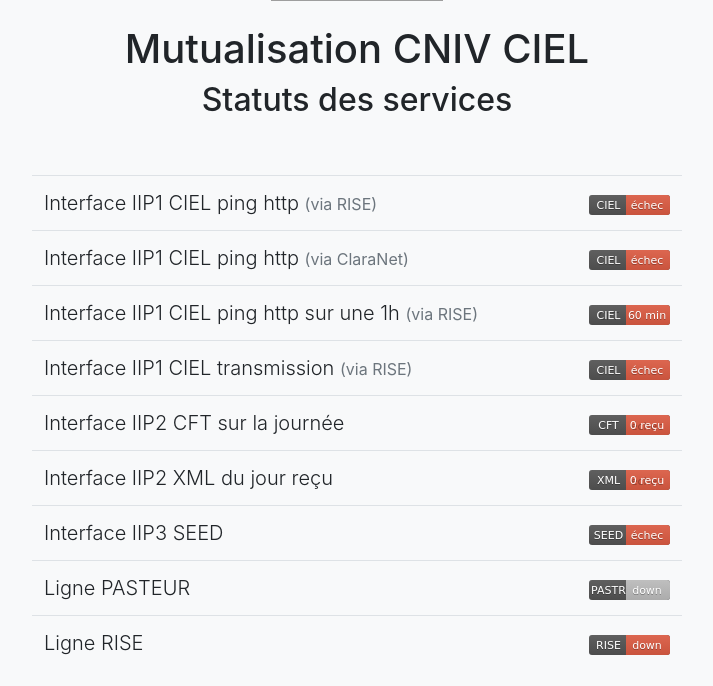
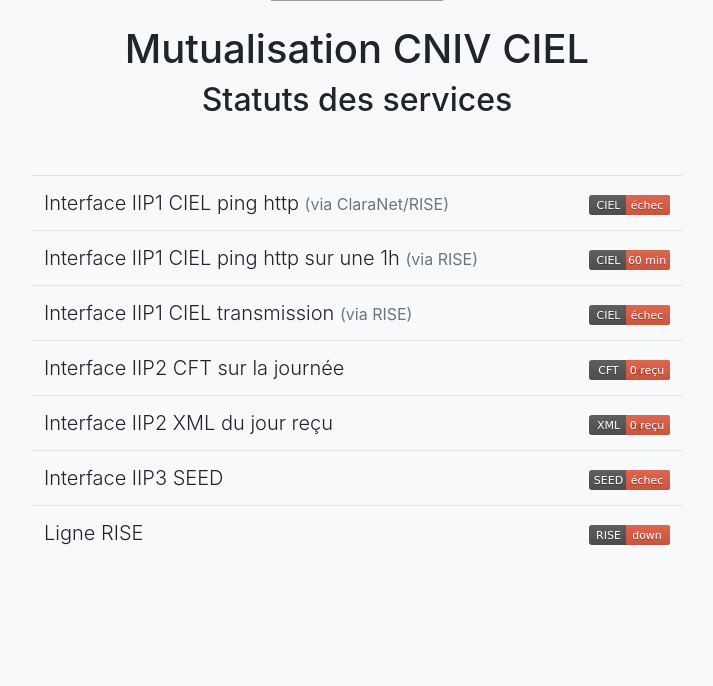
Before and after one commit to 24eme/mutualisation-douane, a PHP site: page /status/index.php in a window 1280 px wide. Shown: the part 219-905 px from the top of the page, without its empty margins (283-996 px from the left). After the commit the page ends 764 px from the top, so only its background shows below. Run offline with PHP 8.4, Linux system fonts and the light colour scheme; data that the repository does not hold is empty; grey boxes are pictures that could not be loaded.

Commit message:
Suppression de la ligne pasteur

```diff
--- a/status/CIELviaClaraNet.svg.php
+++ /dev/null
@@ -1,18 +0,0 @@
-<?php
-
-header('Content-Type: image/svg+xml');
-
-$ch = curl_init();
-curl_setopt($ch, CURLOPT_URL, "http://10.124.111.12/authtoken/oauth2/v1/ping");
-curl_setopt($ch, CURLOPT_INTERFACE, '10.222.223.10');
-curl_setopt($ch, CURLOPT_CONNECTTIMEOUT, 1);
-curl_setopt($ch, CURLOPT_TIMEOUT, 1); //timeout in seconds
-curl_setopt($ch, CURLOPT_RETURNTRANSFER, 1);
-$ping  = curl_exec($ch);
-curl_close($ch);
-
-if($ping && preg_match('/Europe.Paris/', $ping) ): ?>
-<svg xmlns="http://www.w3.org/2000/svg" xmlns:xlink="http://www.w3.org/1999/xlink" width="88" height="20"><linearGradient id="b" x2="0" y2="100%"><stop offset="0" stop-color="#bbb" stop-opacity=".1"/><stop offset="1" stop-opacity=".1"/></linearGradient><clipPath id="a"><rect width="88" height="20" rx="3" fill="#fff"/></clipPath><g clip-path="url(#a)"><path fill="#555" d="M0 0h37v20H0z"/><path fill="#4c1" d="M37 0h51v20H37z"/><path fill="url(#b)" d="M0 0h88v20H0z"/></g><g fill="#fff" text-anchor="middle" font-family="DejaVu Sans,Verdana,Geneva,sans-serif" font-size="110"><text x="195" y="150" fill="#010101" fill-opacity=".3" transform="scale(.1)" textLength="270">CIEL</text><text x="195" y="140" transform="scale(.1)" textLength="270">CIEL</text><text x="615" y="150" fill="#010101" fill-opacity=".3" transform="scale(.1)" textLength="410">ping OK</text><text x="615" y="140" transform="scale(.1)" textLength="410">ping OK</text></g></svg>
-<?php else: ?>
-<svg xmlns="http://www.w3.org/2000/svg" width="81" height="20"><linearGradient id="a" x2="0" y2="100%"><stop offset="0" stop-color="#bbb" stop-opacity=".1"/><stop offset="1" stop-opacity=".1"/></linearGradient><rect rx="3" width="81" height="20" fill="#555"/><rect rx="3" x="37" width="44" height="20" fill="#e05d44"/><path fill="#e05d44" d="M37 0h4v20h-4z"/><rect rx="3" width="81" height="20" fill="url(#a)"/><g fill="#fff" text-anchor="middle" font-family="DejaVu Sans,Verdana,Geneva,sans-serif" font-size="11"><text x="19.5" y="15" fill="#010101" fill-opacity=".3">CIEL</text><text x="19.5" y="14">CIEL</text><text x="58" y="15" fill="#010101" fill-opacity=".3">échec</text><text x="58" y="14">échec</text></g></svg>
-<?php endif; ?>
--- a/status/PASTEUR.svg.php
+++ /dev/null
@@ -1,12 +0,0 @@
-<?php
-
-header('Content-Type: image/svg+xml');
-
-$ping = file_get_contents("http://10.253.161.5/authtokenqualif/oauth2/v1/ping", false, stream_context_create(array('http' => array('timeout' => 1))));
-exec("tcptraceroute -f 6 -m 6 -q 1 -n -w 1  10.253.161.5 80", $output);
-
-if($ping || preg_match('/10.94.10.2/', $output[0])): ?>
-<svg xmlns="http://www.w3.org/2000/svg" xmlns:xlink="http://www.w3.org/1999/xlink" width="88" height="20"><linearGradient id="b" x2="0" y2="100%"><stop offset="0" stop-color="#bbb" stop-opacity=".1"/><stop offset="1" stop-opacity=".1"/></linearGradient><clipPath id="a"><rect width="88" height="20" rx="3" fill="#fff"/></clipPath><g clip-path="url(#a)"><path fill="#555" d="M0 0h37v20H0z"/><path fill="#4c1" d="M37 0h51v20H37z"/><path fill="url(#b)" d="M0 0h88v20H0z"/></g><g fill="#fff" text-anchor="middle" font-family="DejaVu Sans,Verdana,Geneva,sans-serif" font-size="110"><text x="195" y="150" fill="#010101" fill-opacity=".3" transform="scale(.1)" textLength="270">PASTR</text><text x="195" y="140" transform="scale(.1)" textLength="270">PASTR</text><text x="615" y="150" fill="#010101" fill-opacity=".3" transform="scale(.1)" textLength="410">^ UP ^</text><text x="615" y="140" transform="scale(.1)" textLength="410">^ UP ^</text></g></svg>
-<?php else: ?>
-<svg xmlns="http://www.w3.org/2000/svg" width="81" height="20"><linearGradient id="a" x2="0" y2="100%"><stop offset="0" stop-color="#bbb" stop-opacity=".1"/><stop offset="1" stop-opacity=".1"/></linearGradient><rect rx="3" width="81" height="20" fill="#555"/><rect rx="3" x="37" width="44" height="20" fill="#bfbfbf"/><path fill="#bfbfbf" d="M37 0h4v20h-4z"/><rect rx="3" width="81" height="20" fill="url(#a)"/><g fill="#fff" text-anchor="middle" font-family="DejaVu Sans,Verdana,Geneva,sans-serif" font-size="11"><text x="19.5" y="15" fill="#010101" fill-opacity=".3">PASTR</text><text x="19.5" y="14">PASTR</text><text x="58" y="15" fill="#010101" fill-opacity=".3">down</text><text x="58" y="14">down</text></g></svg>
-<?php endif; ?>
--- a/status/index.php
+++ b/status/index.php
@@ -17,14 +17,12 @@
 <center>
       <div style="width: 650px">
 <table class="lead table">
-<tr><td>Interface IIP1 CIEL ping http <small class="text-muted">(via RISE)</small></td><td class="text-right"><img src="CIEL.svg.php"/></td></tr>
-<tr><td>Interface IIP1 CIEL ping http <small class="text-muted">(via ClaraNet)</small></td><td class="text-right"><img src="CIELviaClaraNet.svg.php"/></td></tr>
+<tr><td>Interface IIP1 CIEL ping http <small class="text-muted">(via ClaraNet/RISE)</small></td><td class="text-right"><img src="CIEL.svg.php"/></td></tr>
 <tr><td>Interface IIP1 CIEL ping http sur une 1h <small class="text-muted">(via RISE)</small></td><td class="text-right"><img src="CIEL60min.svg.php"/></td></tr>
 <tr><td>Interface IIP1 CIEL transmission <small class="text-muted">(via RISE)</small></td><td class="text-right"><img src="CIELTRANSMISSION.svg.php"/></td></tr>
 <tr><td>Interface IIP2 CFT sur la journée <small class="text-muted"></small></td><td class="text-right"><img src="CFT.svg.php"/></td></tr>
 <tr><td>Interface IIP2 XML du jour reçu <small class="text-muted"></small></td><td class="text-right"><img src="XML.svg.php"/></td></tr>
 <tr><td>Interface IIP3 SEED</td><td class="text-right"><img src="SEED.svg.php"/></td></tr>
-<tr><td>Ligne PASTEUR</td><td class="text-right"><img src="PASTEUR.svg.php"/></td></tr>
 <tr><td>Ligne RISE</td><td class="text-right"><img src="RISE.svg.php"/></td></tr>
 </table>
 </div></center>
```
